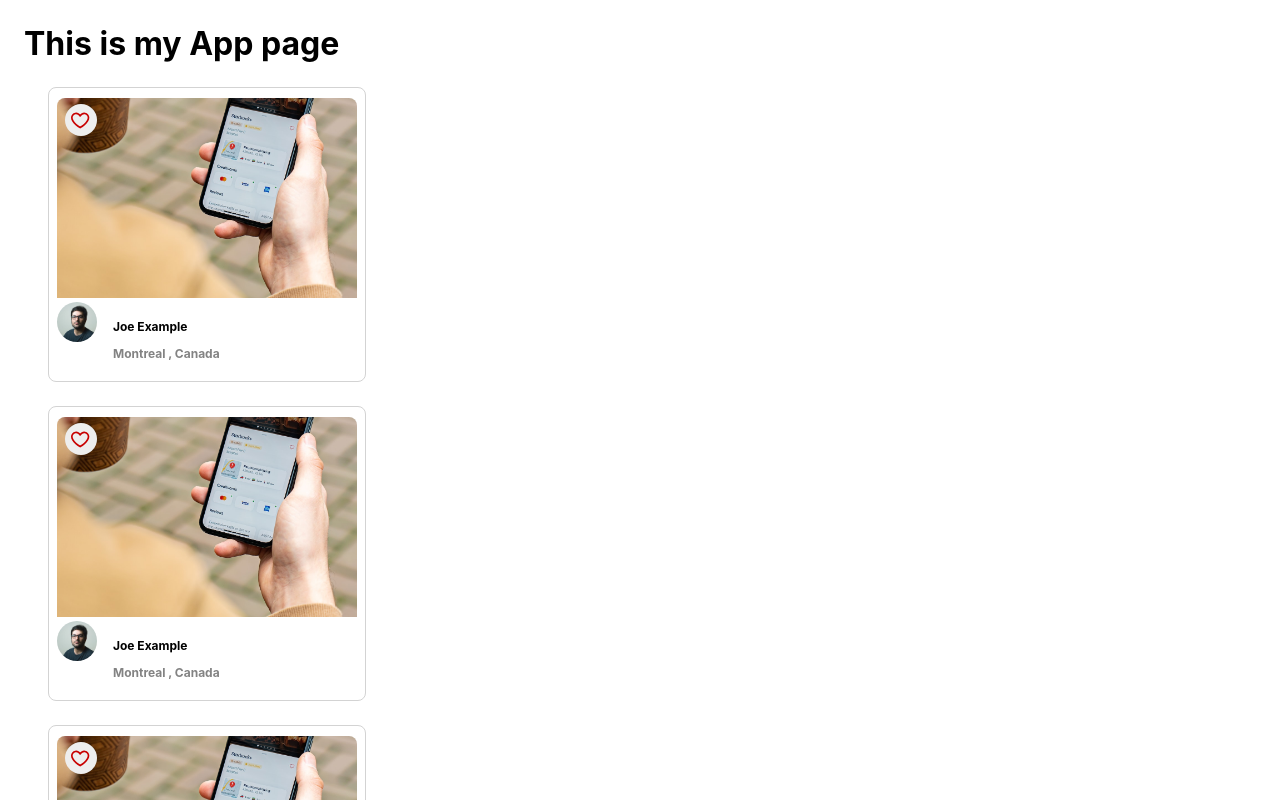
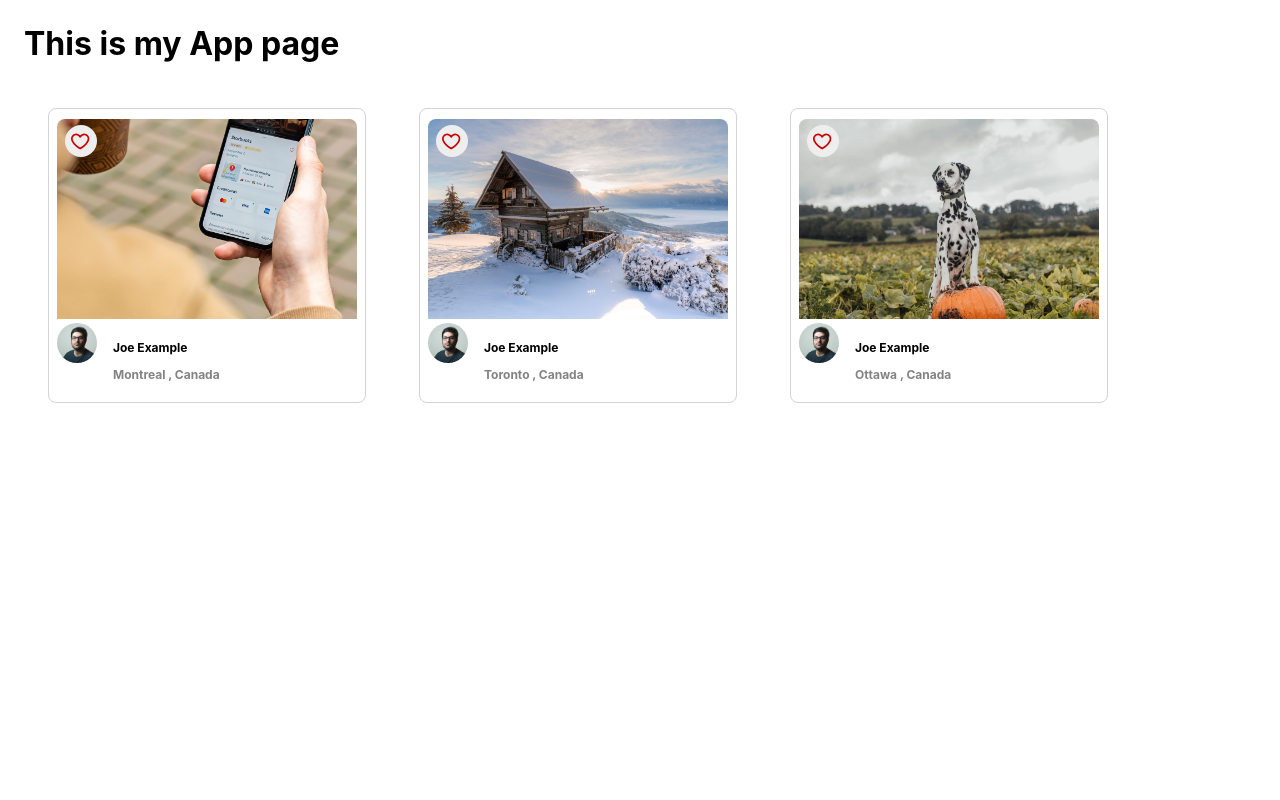
Before and after one commit to TayrineSoares/photolabs, a React (Vite) app in the folder frontend/: page / in a window 1280 px wide. Shown: the top 800 px of the page. Built offline with nearby package versions, Linux system fonts and the light colour scheme; the HTML template or start-up script is replaced by a standard one.

Commit message:
Build PhotoList Component

```diff
--- a/frontend/src/App.jsx
+++ b/frontend/src/App.jsx
@@ -1,30 +1,15 @@
 import React from 'react';
 
+// import PhotoListItem
 import PhotoListItem from './components/PhotoListItem';
 import './App.scss';
-import PhotoFavButton from './components/PhotoFavButton';
+import PhotoList from './components/PhotoList';
 
 
-const sampleDataForPhotoListItem = {
-  id: 1,
-  location: {
-    city: "Montreal",
-    country: "Canada",
-  },
-  urls: {
-    full: "/Image-1-Full.jpeg",
-    regular: "/Image-1-Regular.jpeg",
-  },
-  user: {
-    username: "exampleuser",
-    name: "Joe Example",
-    profile: "/profile-1.jpg",
-  },
-};
+// Creates an array of 3 items so we can map over and display 3 pictures
+// Leaving the array empty can cause issues , so .fill(null) will populate the array with [null, null, null]
 
-// Creates an array of 3 items so we can map over and display 3 pictures
-// Leaving the array empty can cause issues , so .fill(null) will populate the array with [null, null, null
-const photos = new Array(3).fill(null);
+// const photos = new Array(3).fill(null);
 
 const App = () => {
 
@@ -32,23 +17,14 @@
     <div className="App">
       <h1>This is my App page </h1>
 
+      <div className='photo-list' >
+        <PhotoList />
 
-      {/* Render 3 PhotoListItems using .map */}
-
-      <div className='photo-list' >
-
-      {/* The first argument of the callback function passed to .map() represents the current value of the item in the array, but since we are filling the array with null, we don't need that value, so it's replaced with an underscore (_), which is a common placeholder when you don't need the value.*/}
-        { photos.map((_, index) => {
-          return (
-          <PhotoListItem key={index} data={sampleDataForPhotoListItem}/>
-
-          )
-
-        })}
-
+        {/* Render 3 PhotoListItems using .map */}
+        {/* The first argument of the callback function passed to .map() represents the current value of the item in the array, but since we are filling the array with null, we don't need that value, so it's replaced with an underscore (_), which is a common placeholder when you don't need the value.*/}
+        {/* { photos.map((_, index) => <PhotoListItem key={index} />) } */}
 
       </div>
-
     </div>
   );
 };
--- a/frontend/src/components/PhotoList.jsx
+++ b/frontend/src/components/PhotoList.jsx
@@ -1,4 +1,5 @@
 import "../styles/PhotoList.scss";
+import PhotoListItem from "./PhotoListItem";
 
 const sampleDataForPhotoList = [
   {
@@ -51,10 +52,17 @@
   },
 ];
 
+
 const PhotoList = () => {
   return (
     <ul className="photo-list">
-      {/* Insert React */}
+
+      {sampleDataForPhotoList.map((_, index) => {
+        return (
+          <PhotoListItem data={sampleDataForPhotoList[index]} />
+        )
+      })}
+
     </ul>
   );
 };
```
